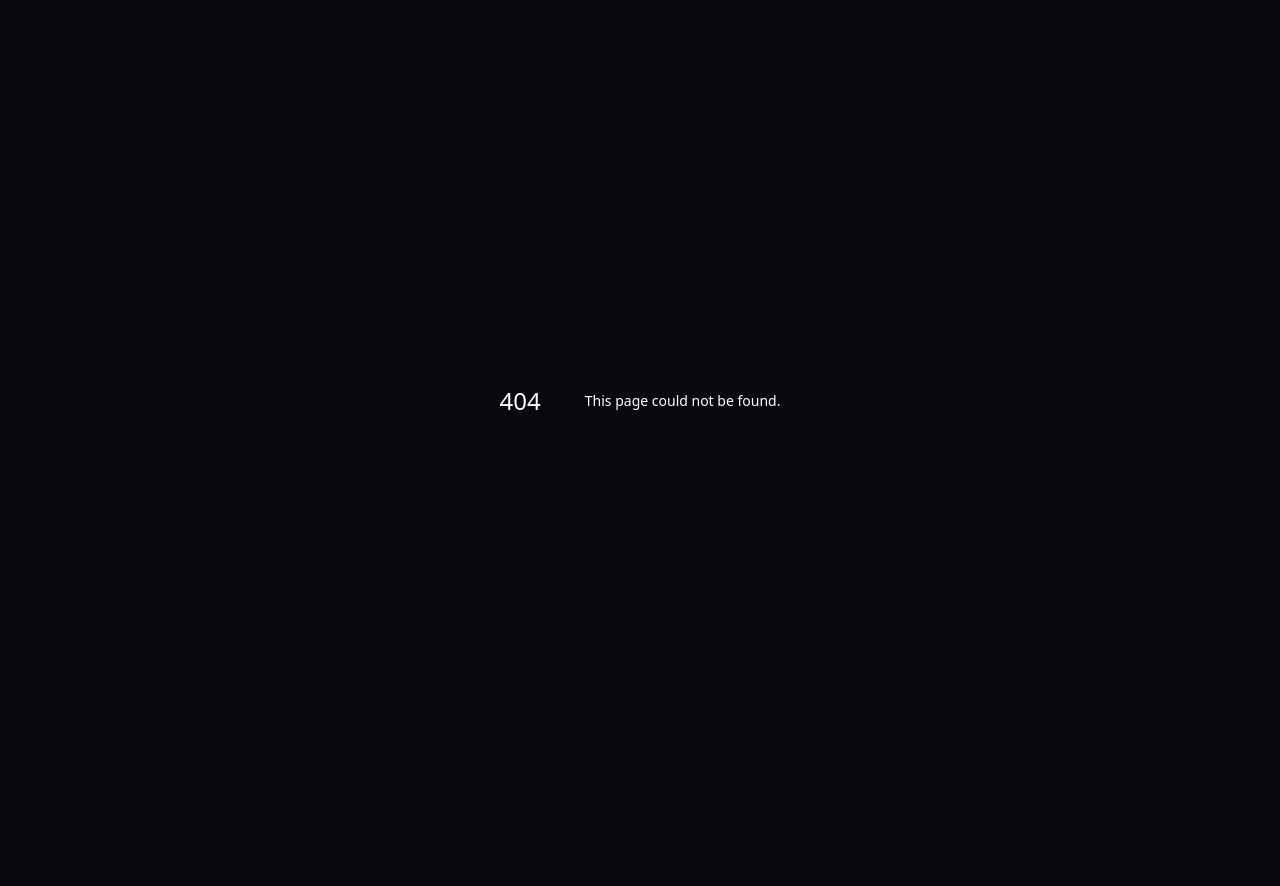
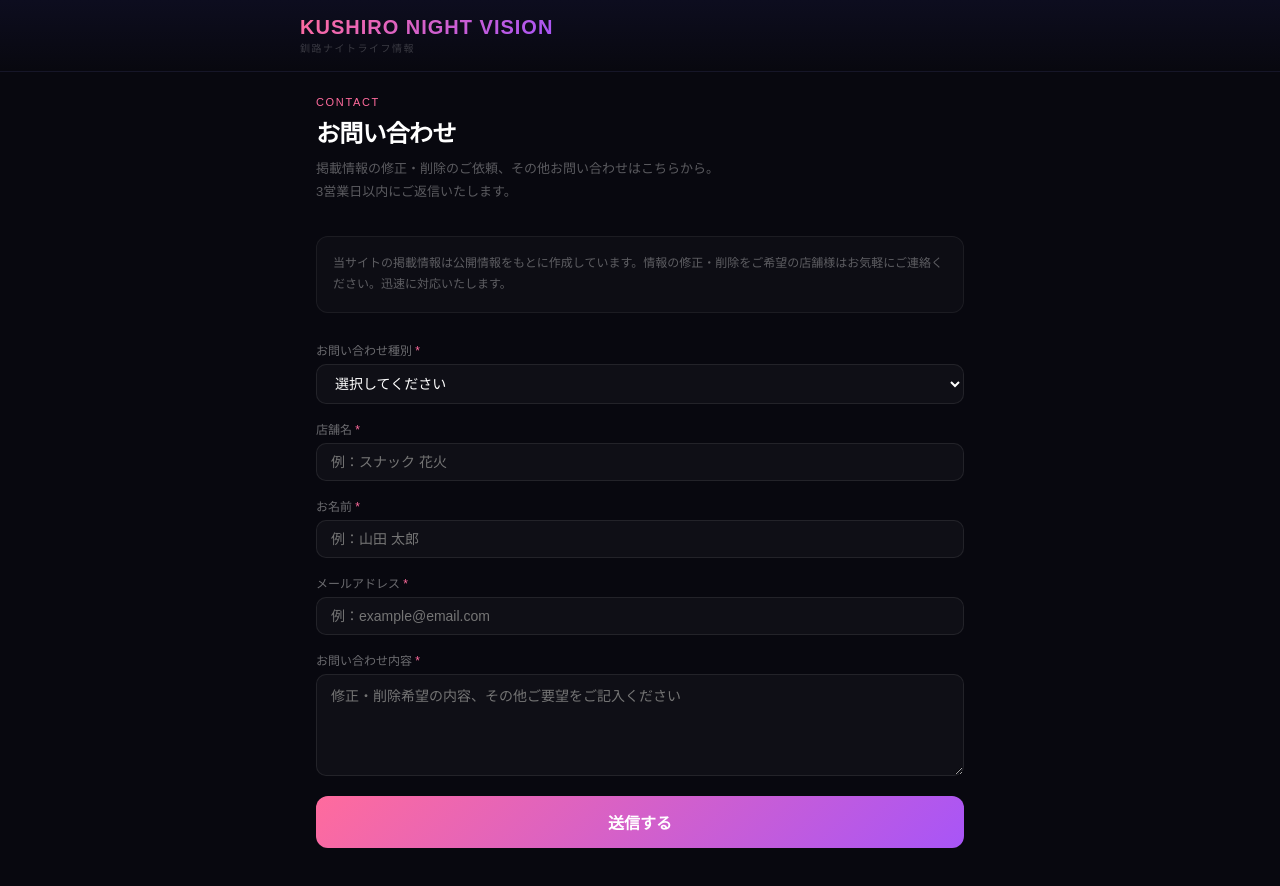
Before and after one commit to knight-vision/night-vision, a Next.js app: page /contact in a window 1280 px wide. Before the commit this address had no page. Shown: the top 886 px of the page. Before the commit the page ends 800 px from the top, so only its background shows below. Built offline with nearby package versions, Linux system fonts and the light colour scheme.

Commit message:
form update

```diff
--- /dev/null
+++ b/app/api/contact/route.ts
@@ -0,0 +1,44 @@
+import { NextRequest, NextResponse } from "next/server";
+import { Resend } from "resend";
+
+const resend = new Resend(process.env.RESEND_API_KEY);
+
+export async function POST(req: NextRequest) {
+  const body = await req.json();
+  const { type, shopName, contactName, contactEmail, message } = body;
+
+  try {
+    await resend.emails.send({
+      from: "釧路ナイトビジョン <info@night-vision.jp>",
+      to: "kushiro.night.vision@gmail.com",
+      replyTo: contactEmail,
+      subject: `【お問い合わせ】${type}：${shopName}`,
+      html: `
+<h2>【釧路ナイトビジョン】お問い合わせがありました</h2>
+<table border="1" cellpadding="6" style="border-collapse:collapse;">
+  <tr><td>種別</td><td>${type}</td></tr>
+  <tr><td>店舗名</td><td>${shopName}</td></tr>
+  <tr><td>お名前</td><td>${contactName}</td></tr>
+  <tr><td>メール</td><td>${contactEmail}</td></tr>
+  <tr><td>内容</td><td>${message}</td></tr>
+</table>
+      `,
+    });
+
+    await resend.emails.send({
+      from: "釧路ナイトビジョン <info@night-vision.jp>",
+      to: contactEmail,
+      subject: "【釧路ナイトビジョン】お問い合わせを受け付けました",
+      html: `
+<p>${contactName} 様</p>
+<p>お問い合わせありがとうございます。内容を確認の上、3営業日以内にご連絡いたします。</p>
+<p>釧路ナイトビジョン<br>info@night-vision.jp</p>
+      `,
+    });
+
+    return NextResponse.json({ success: true });
+  } catch (error) {
+    console.error(error);
+    return NextResponse.json({ error: "送信に失敗しました" }, { status: 500 });
+  }
+}
--- /dev/null
+++ b/app/contact/page.tsx
@@ -0,0 +1,142 @@
+"use client";
+import { useState } from "react";
+import Header from "@/components/Header";
+
+export default function ContactPage() {
+  const [form, setForm] = useState({
+    type: "",
+    shopName: "",
+    contactName: "",
+    contactEmail: "",
+    message: "",
+  });
+  const [status, setStatus] = useState<"idle" | "loading" | "success" | "error">("idle");
+
+  const set = (key: string, value: string) => setForm((prev) => ({ ...prev, [key]: value }));
+
+  const handleSubmit = async () => {
+    if (!form.type || !form.shopName || !form.contactName || !form.contactEmail || !form.message) {
+      alert("必須項目を入力してください");
+      return;
+    }
+    setStatus("loading");
+    try {
+      const res = await fetch("/api/contact", {
+        method: "POST",
+        headers: { "Content-Type": "application/json" },
+        body: JSON.stringify(form),
+      });
+      if (res.ok) setStatus("success");
+      else setStatus("error");
+    } catch {
+      setStatus("error");
+    }
+  };
+
+  const inputStyle = {
+    width: "100%", padding: "10px 14px",
+    background: "#ffffff08", border: "1px solid #ffffff15",
+    borderRadius: 10, color: "#fff", fontSize: 14, outline: "none",
+  };
+  const labelStyle = { fontSize: 12, color: "#ffffff66", marginBottom: 6, display: "block" };
+  const fieldStyle = { marginBottom: 16 };
+
+  if (status === "success") {
+    return (
+      <>
+        <Header />
+        <main style={{ maxWidth: 680, margin: "0 auto", padding: "60px 16px", textAlign: "center" }}>
+          <div style={{ fontSize: 48, marginBottom: 20 }}>✅</div>
+          <h1 style={{ color: "#fff", fontSize: 22, fontWeight: 800, marginBottom: 12 }}>お問い合わせを受け付けました</h1>
+          <p style={{ color: "#ffffff66", fontSize: 14, lineHeight: 1.8 }}>
+            内容確認後、3営業日以内にご連絡いたします。
+          </p>
+          <a href="/" style={{ display: "inline-block", marginTop: 32, padding: "10px 24px", borderRadius: 20, background: "linear-gradient(135deg, #ff6b9d, #a855f7)", color: "#fff", textDecoration: "none", fontSize: 14, fontWeight: 700 }}>
+            トップに戻る
+          </a>
+        </main>
+      </>
+    );
+  }
+
+  return (
+    <>
+      <Header />
+      <main style={{ maxWidth: 680, margin: "0 auto", padding: "24px 16px 60px" }}>
+        <div style={{ marginBottom: 32 }}>
+          <div style={{ fontSize: 11, color: "#ff6b9d", letterSpacing: "0.15em", marginBottom: 6 }}>CONTACT</div>
+          <h1 style={{ fontSize: 24, fontWeight: 900, color: "#fff", letterSpacing: "-0.03em" }}>お問い合わせ</h1>
+          <p style={{ color: "#ffffff55", fontSize: 13, marginTop: 8, lineHeight: 1.8 }}>
+            掲載情報の修正・削除のご依頼、その他お問い合わせはこちらから。<br />
+            3営業日以内にご返信いたします。
+          </p>
+        </div>
+
+        {/* 注意書き */}
+        <div style={{
+          background: "#ffffff06", border: "1px solid #ffffff0f",
+          borderRadius: 12, padding: 16, marginBottom: 28,
+          fontSize: 12, color: "#ffffff55", lineHeight: 1.8,
+        }}>
+          当サイトの掲載情報は公開情報をもとに作成しています。情報の修正・削除をご希望の店舗様はお気軽にご連絡ください。迅速に対応いたします。
+        </div>
+
+        <div style={fieldStyle}>
+          <label style={labelStyle}>お問い合わせ種別 <span style={{ color: "#ff6b9d" }}>*</span></label>
+          <select value={form.type} onChange={(e) => set("type", e.target.value)} style={inputStyle}>
+            <option value="">選択してください</option>
+            <option value="修正依頼">掲載情報の修正依頼</option>
+            <option value="削除依頼">掲載情報の削除依頼</option>
+            <option value="掲載申し込み">掲載・アップグレードの相談</option>
+            <option value="その他">その他</option>
+          </select>
+        </div>
+
+        <div style={fieldStyle}>
+          <label style={labelStyle}>店舗名 <span style={{ color: "#ff6b9d" }}>*</span></label>
+          <input value={form.shopName} onChange={(e) => set("shopName", e.target.value)} placeholder="例：スナック 花火" style={inputStyle} />
+        </div>
+
+        <div style={fieldStyle}>
+          <label style={labelStyle}>お名前 <span style={{ color: "#ff6b9d" }}>*</span></label>
+          <input value={form.contactName} onChange={(e) => set("contactName", e.target.value)} placeholder="例：山田 太郎" style={inputStyle} />
+        </div>
+
+        <div style={fieldStyle}>
+          <label style={labelStyle}>メールアドレス <span style={{ color: "#ff6b9d" }}>*</span></label>
+          <input value={form.contactEmail} onChange={(e) => set("contactEmail", e.target.value)} placeholder="例：example@email.com" style={inputStyle} type="email" />
+        </div>
+
+        <div style={fieldStyle}>
+          <label style={labelStyle}>お問い合わせ内容 <span style={{ color: "#ff6b9d" }}>*</span></label>
+          <textarea
+            value={form.message}
+            onChange={(e) => set("message", e.target.value)}
+            placeholder="修正・削除希望の内容、その他ご要望をご記入ください"
+            rows={5}
+            style={{ ...inputStyle, resize: "vertical" }}
+          />
+        </div>
+
+        <button
+          onClick={handleSubmit}
+          disabled={status === "loading"}
+          style={{
+            width: "100%", padding: "14px",
+            background: status === "loading" ? "#333" : "linear-gradient(135deg, #ff6b9d, #a855f7)",
+            border: "none", borderRadius: 12, color: "#fff",
+            fontSize: 16, fontWeight: 800, cursor: status === "loading" ? "not-allowed" : "pointer",
+          }}
+        >
+          {status === "loading" ? "送信中..." : "送信する"}
+        </button>
+
+        {status === "error" && (
+          <p style={{ color: "#ff4444", fontSize: 13, textAlign: "center", marginTop: 12 }}>
+            送信に失敗しました。時間をおいて再度お試しください。
+          </p>
+        )}
+      </main>
+    </>
+  );
+}
```
Also changed, not shown: app/page.tsx (+6 -2 lines).
